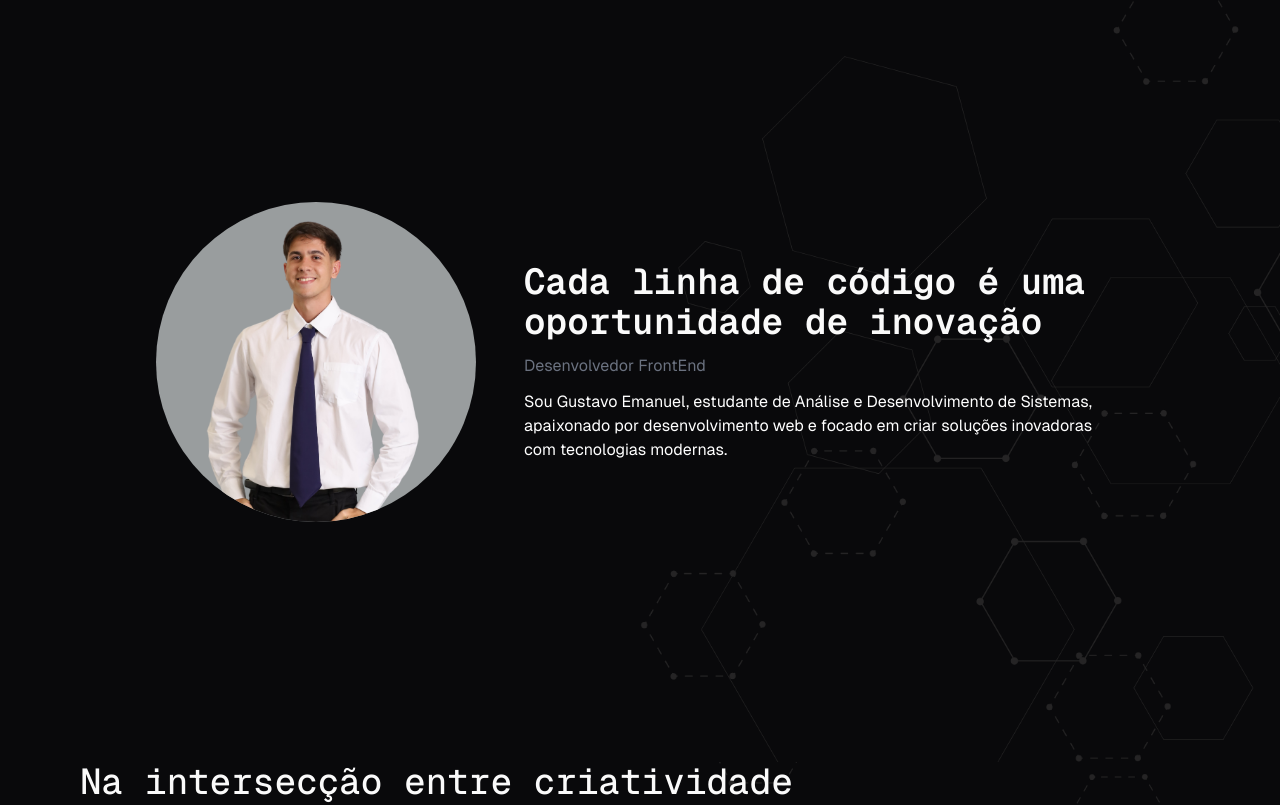
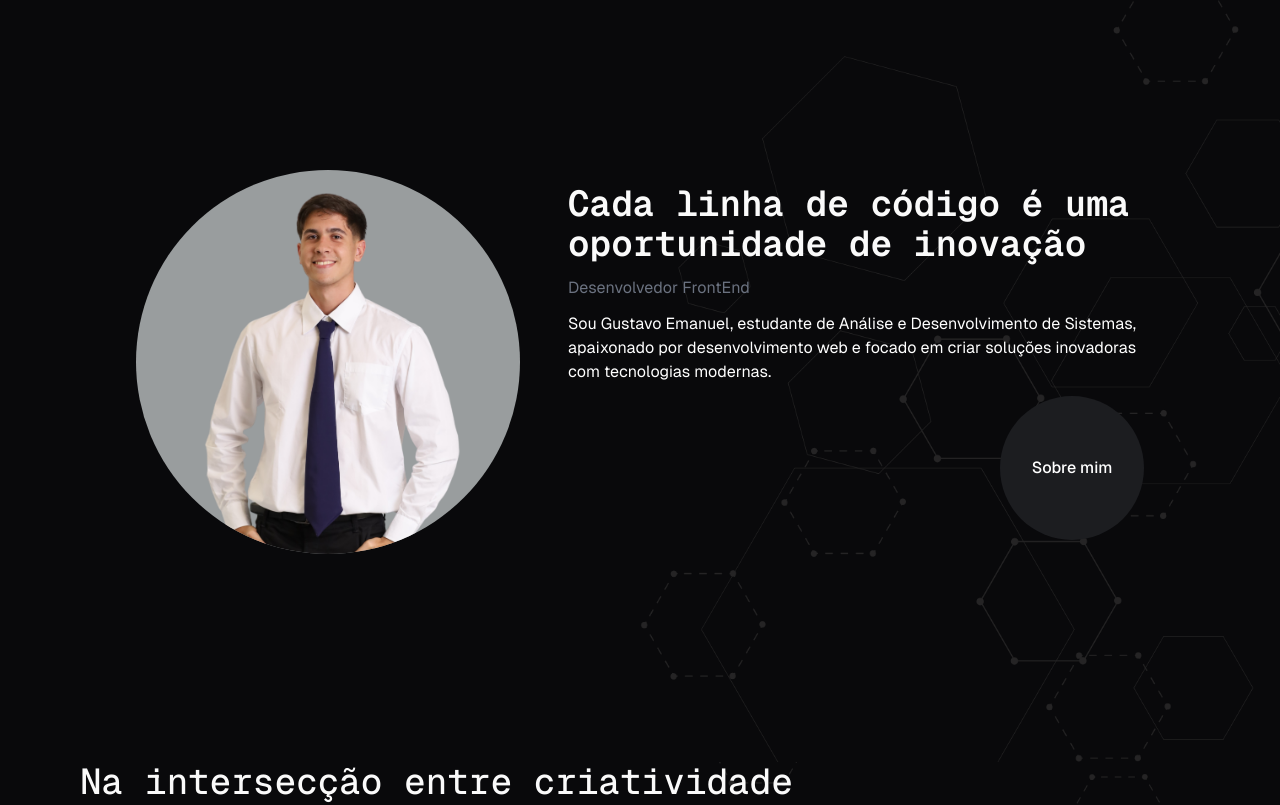
Before and after one commit to GustavoeDev/gustavodev-portfolio, a Next.js app: page / in a window 1280 px wide. Shown: the part 838-1643 px from the top of the page. Built offline with nearby package versions, Linux system fonts and the light colour scheme.

Commit message:
feat: enhance Intro component with improved layout and hover effect for about link

```diff
--- a/src/components/pages/home/intro.tsx
+++ b/src/components/pages/home/intro.tsx
@@ -1,28 +1,21 @@
 import AnimationHover from "@/components/shared/animation-hover";
+import { cn } from "@/lib/utils";
 import Image from "next/image";
 import Link from "next/link";
 
 export default function Intro() {
   return (
     <>
-      <AnimationHover
-        as={Link}
-        href="/about"
-        factor={0.1}
-        className="relative w-80 h-80 overflow-hidden rounded-full bg-grayBackground-light cursor-pointer group"
-      >
+      <div className="w-96 h-96 overflow-hidden rounded-full bg-grayBackground-light">
         <Image
           src="/about.png"
           alt="Descrição da imagem"
           width={2731}
           height={4096}
-          className="object-cover scale-150 translate-y-20"
+          className="object-cover scale-150 translate-y-24 translate-x-2"
         />
-        <div className="absolute inset-0 bg-black opacity-0 group-hover:opacity-80 transition-opacity duration-300 flex items-center justify-center">
-          <span className="text-white text-xl font-medium">Sobre mim</span>
-        </div>
-      </AnimationHover>
-      <div className="max-w-[37.5rem] flex flex-col gap-3">
+      </div>
+      <div className="max-w-[36rem] flex flex-col gap-3 items-start">
         <h1 className="font-title text-4xl font-bold">
           Cada linha de código é uma oportunidade de inovação
         </h1>
@@ -34,6 +27,23 @@ export default function Intro() {
           Sistemas, apaixonado por desenvolvimento web e focado em criar
           soluções inovadoras com tecnologias modernas.
         </span>
+        <AnimationHover
+          as={Link}
+          href="/about"
+          className={cn(
+            "rounded-full p-6 bg-grayDark inline-flex items-center overflow-hidden justify-center w-36 h-36 ml-auto",
+            "transition-transform duration-500 ease-in-out",
+            "transition-opacity duration-500 ease-in-out",
+            "before:content-[''] before:absolute before:inset-0 before:bg-blue-500",
+            "before:transition-[clip-path] before:duration-500 before:ease-in-out",
+            "before:[clip-path:ellipse(20%_0%_at_50%_0%)]",
+            "hover:before:[clip-path:ellipse(150%_150%_at_50%_0%)]"
+          )}
+        >
+          <p className="text-md font-medium text-textWhite relative z-[9998]">
+            Sobre mim
+          </p>
+        </AnimationHover>
       </div>
     </>
   );
```
